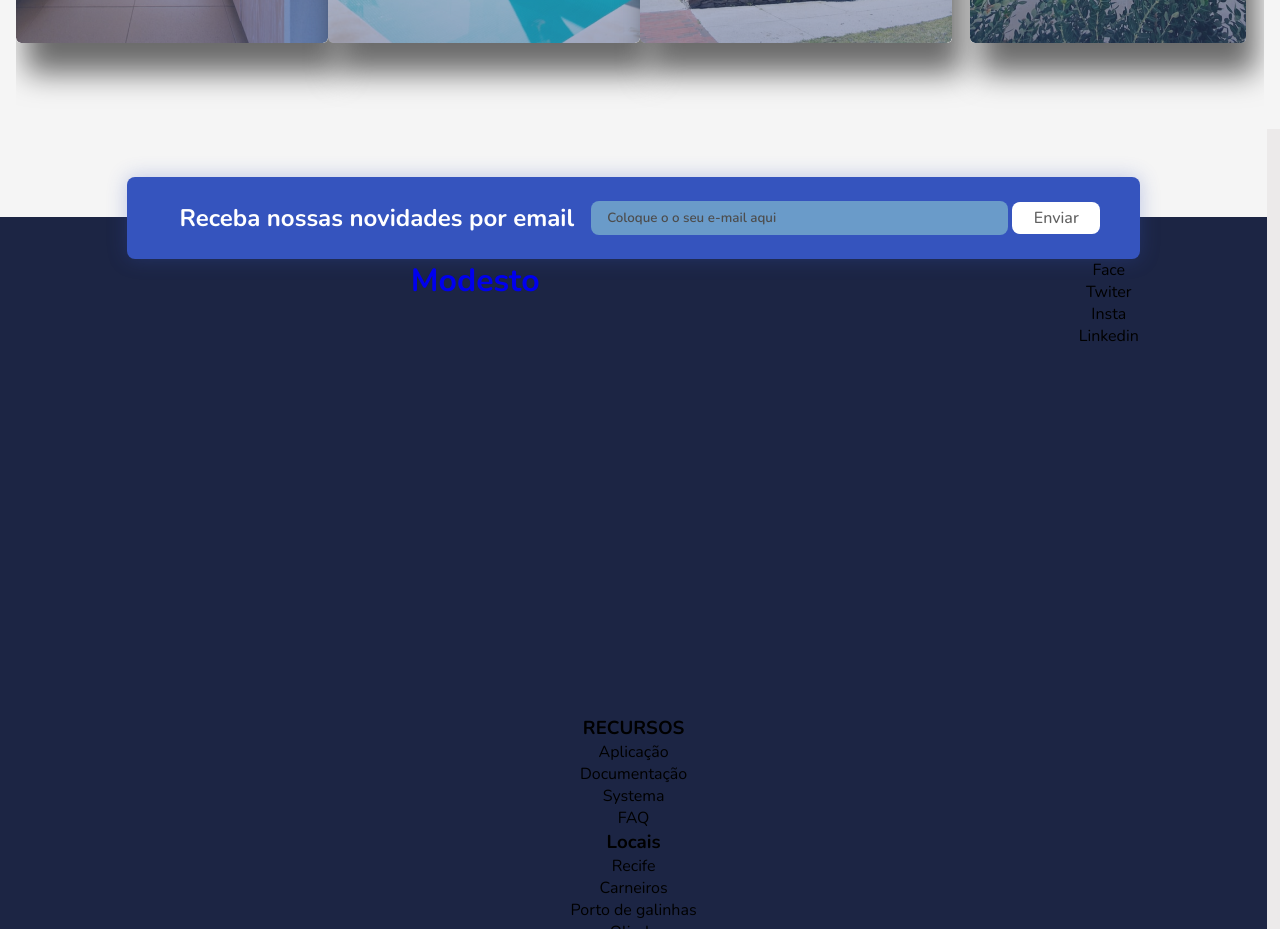
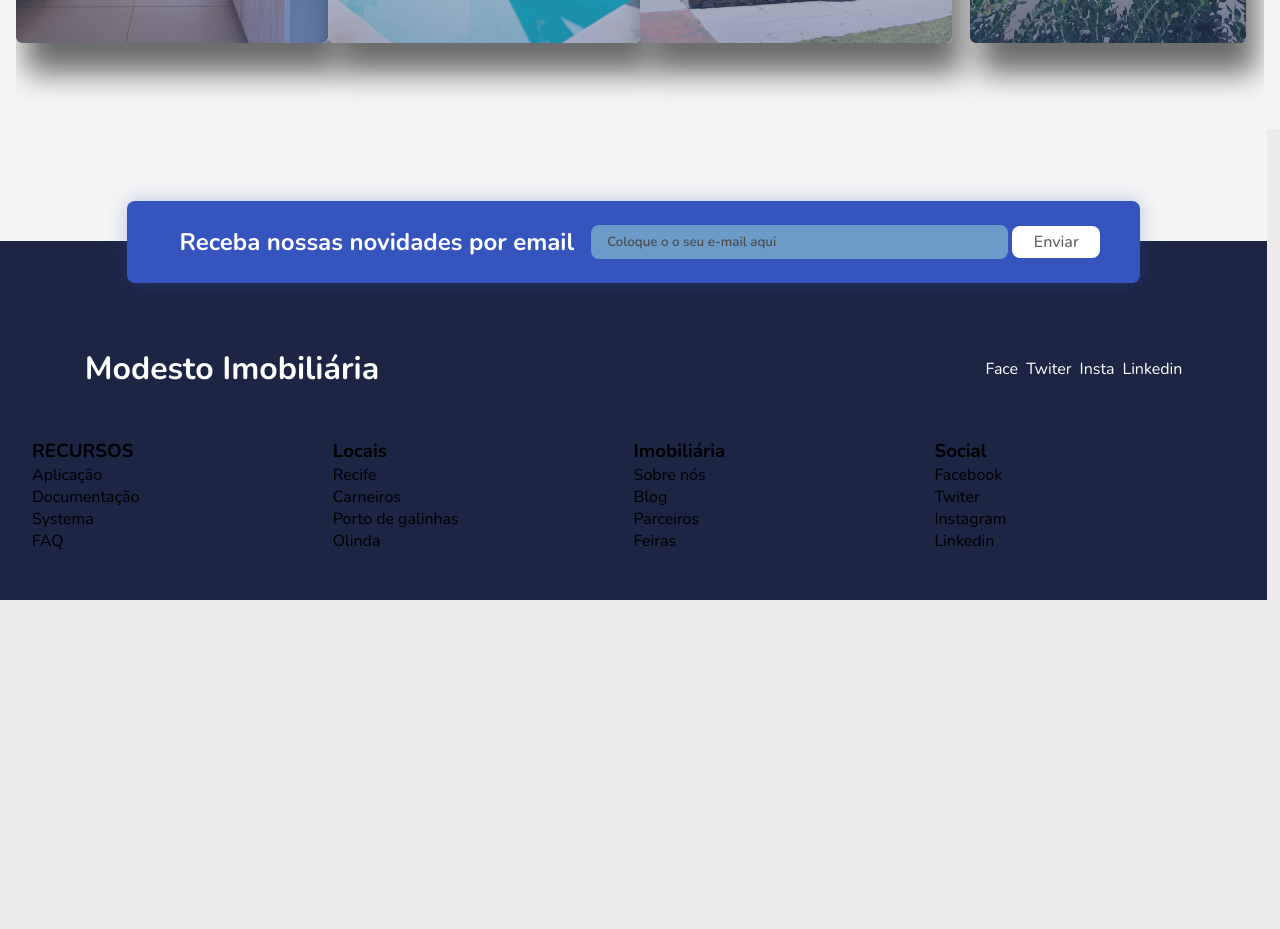
Before and after one commit to devAugustoW/modesto_imoveis, a React (Create React App) app: page / in a window 1280 px wide. Shown: the part 2860-3789 px from the top of the page. After the commit the page ends 3460 px from the top, so only its background shows below. Built offline with nearby package versions, Linux system fonts and the light colour scheme.

Commit message:
Create footer

```diff
--- a/src/components/Footer.css
+++ b/src/components/Footer.css
@@ -4,12 +4,12 @@
 
    background-color: #1C2544;
 
-   padding-bottom: 30rem;
+   padding-bottom: 3rem;
 }
 
 .space-footer {
    width: 100%;
-   height: 5.5rem;
+   height: 7rem;
    background-color: #f5f5f5;
 }
 
@@ -44,12 +44,9 @@
 
 .wrap-form{
    width: 100%;
-
 }
 
-.wrap-form-label{
-
-}
+.wrap-form-label{}
 
 .wrap-form-input{
    width: 98%;
@@ -83,26 +80,49 @@
 }
 
 .footer-container-content{
-   display: grid;
-   grid-template-columns: repeat(4, 1fr);
-   grid-template-rows: repeat(2, 1fr);
-   grid-column-gap: 0px;
-   grid-row-gap: 0px;
+   display: flex;
+   flex-direction: column;
+}
+.footer-first-block{
+   display: flex;
+   justify-content: space-around;
+   align-items: center;
+   margin-top: 4rem;
+}
+
+.footer-title{
+   color: #fff;
 }
 
 
-.footer-title{
-   grid-area: 1 / 1 / 2 / 4;
-}
-
 .footer-box-icons{
-   grid-area: 1 / 4 / 2 / 5;
+   width: 50%;
+   justify-content: flex-end;
+   display: flex;
+   gap: .5rem;
+   color: #fff;
 }
 
 .footer-icon{}
 
 .footer-content{
-   grid-area: 2 / 1 / 3 / 5;
+   display: flex;
+   text-align: left;
+   margin-top: 3rem;
+   padding: 0 2rem;
 }
 
-.content-resources{}
+.content-resources{
+   width: 25%;
+}
+
+.content-locais{
+   width: 25%;
+}
+.content-cia {
+   width: 25%;
+}
+
+.content-social {
+   width: 25%;
+}
--- a/src/components/Footer.jsx
+++ b/src/components/Footer.jsx
@@ -20,13 +20,14 @@ const Footer = () => {
          </div>
 
          <div className="footer-container-content">
-            <Link className="footer-title" to="/"><h1>Modesto</h1></Link>
-
-            <div className="footer-box-icons">
-               <p className="footer-icon">Face</p>
-               <p className="footer-icon">Twiter</p>
-               <p className="footer-icon">Insta</p>
-               <p className="footer-icon">Linkedin</p>
+            <div className="footer-first-block">
+               <Link to="/"><h1 className="footer-title">Modesto Imobiliária </h1></Link>
+               <div className="footer-box-icons">
+                  <p className="footer-icon">Face</p>
+                  <p className="footer-icon">Twiter</p>
+                  <p className="footer-icon">Insta</p>
+                  <p className="footer-icon">Linkedin</p>
+               </div>
             </div>
 
             <div className="footer-content">
```
Also changed, not shown: src/pages/Home.jsx (line endings or trailing spaces).
